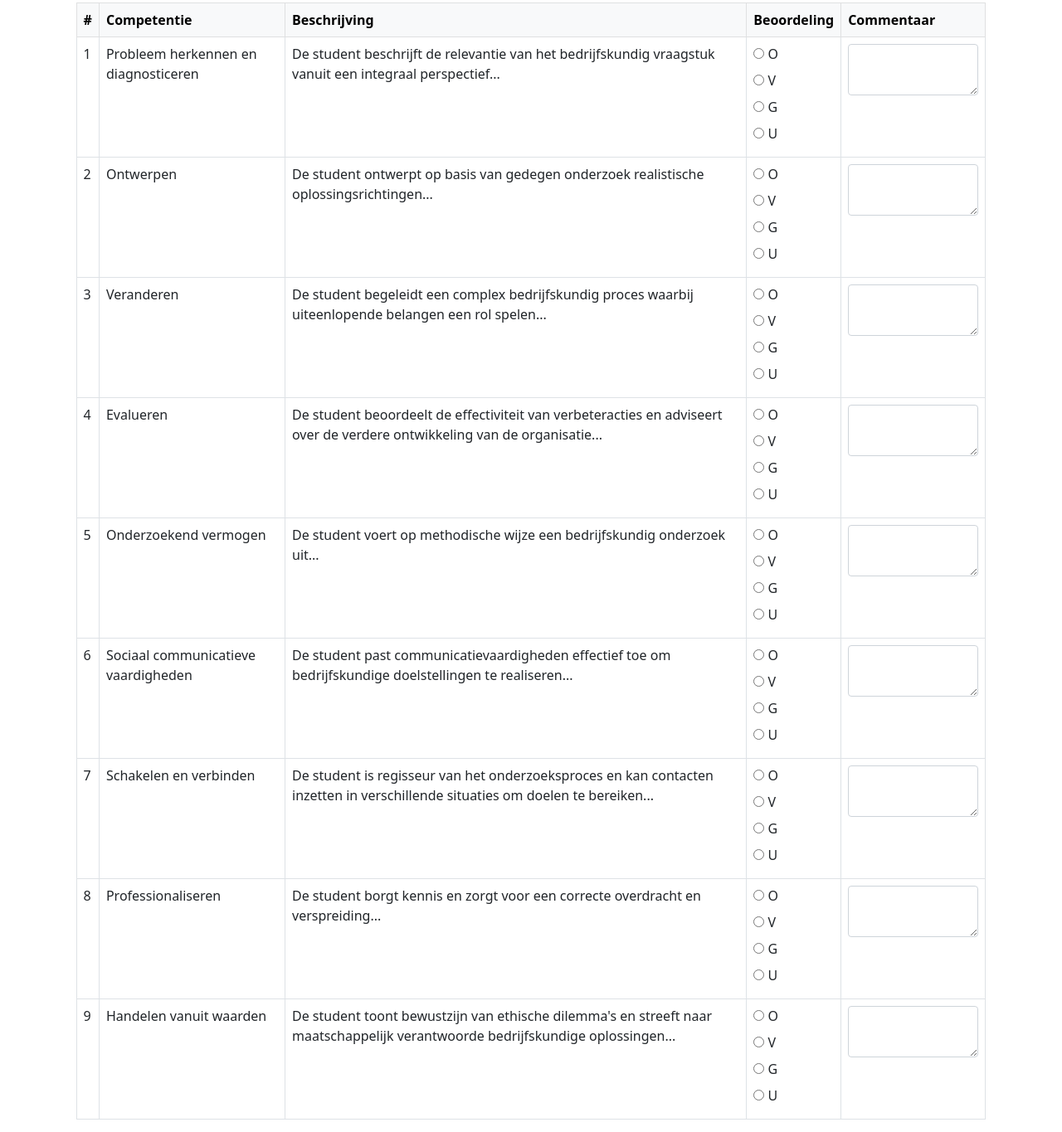
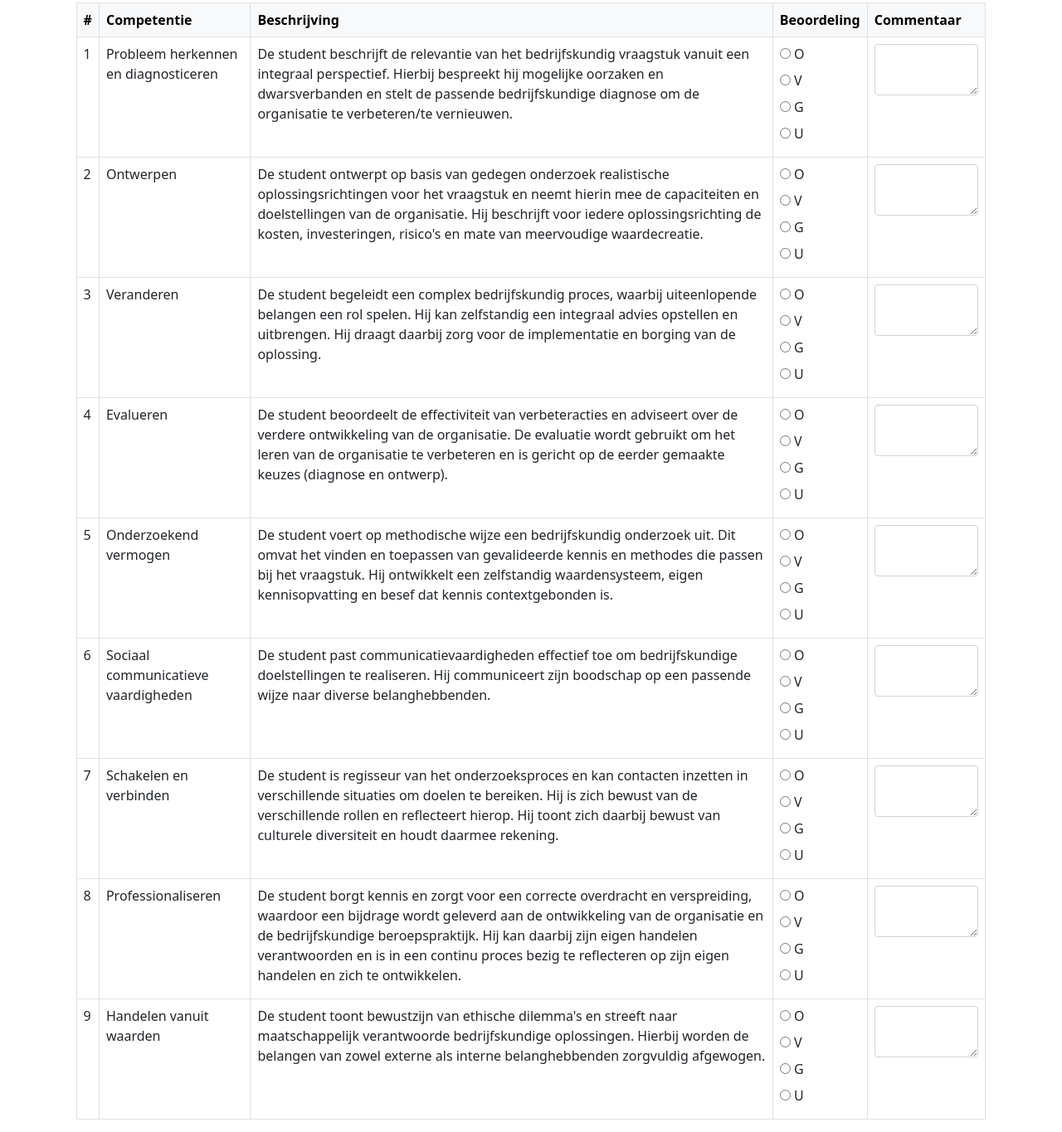
Before and after one commit to hanbedrijfskunde/beoordelingformulieren, a plain HTML site: page index.html in a window 1280 px wide. Shown: the part 375-1740 px from the top of the page at 83% size. Drawn offline with nearby package versions, Linux system fonts and the light colour scheme.

Commit message:
Added full criteria text

```diff
--- a/index.html
+++ b/index.html
@@ -51,7 +51,7 @@
                     <tr>
                         <td>1</td>
                         <td>Probleem herkennen en diagnosticeren</td>
-                        <td>De student beschrijft de relevantie van het bedrijfskundig vraagstuk vanuit een integraal perspectief...</td>
+                        <td>De student beschrijft de relevantie van het bedrijfskundig vraagstuk vanuit een integraal perspectief. Hierbij bespreekt hij mogelijke oorzaken en dwarsverbanden en stelt de passende bedrijfskundige diagnose om de organisatie te verbeteren/te vernieuwen.</td>
                         <td>
                             <div class="radio-group">
                                 <div>
@@ -79,7 +79,7 @@
                     <tr>
                         <td>2</td>
                         <td>Ontwerpen</td>
-                        <td>De student ontwerpt op basis van gedegen onderzoek realistische oplossingsrichtingen...</td>
+                        <td>De student ontwerpt op basis van gedegen onderzoek realistische oplossingsrichtingen voor het vraagstuk en neemt hierin mee de capaciteiten en doelstellingen van de organisatie. Hij beschrijft voor iedere oplossingsrichting de kosten, investeringen, risico's en mate van meervoudige waardecreatie.</td>
                         <td>
                             <div class="radio-group">
                                 <div>
@@ -107,7 +107,7 @@
                     <tr>
                         <td>3</td>
                         <td>Veranderen</td>
-                        <td>De student begeleidt een complex bedrijfskundig proces waarbij uiteenlopende belangen een rol spelen...</td>
+                        <td>De student begeleidt een complex bedrijfskundig proces, waarbij uiteenlopende belangen een rol spelen. Hij kan zelfstandig een integraal advies opstellen en uitbrengen. Hij draagt daarbij zorg voor de implementatie en borging van de oplossing.</td>
                         <td>
                             <div class="radio-group">
                                 <div>
@@ -135,7 +135,7 @@
                     <tr>
                         <td>4</td>
                         <td>Evalueren</td>
-                        <td>De student beoordeelt de effectiviteit van verbeteracties en adviseert over de verdere ontwikkeling van de organisatie...</td>
+                        <td>De student beoordeelt de effectiviteit van verbeteracties en adviseert over de verdere ontwikkeling van de organisatie. De evaluatie wordt gebruikt om het leren van de organisatie te verbeteren en is gericht op de eerder gemaakte keuzes (diagnose en ontwerp).</td>
                         <td>
                             <div class="radio-group">
                                 <div>
@@ -163,7 +163,7 @@
                     <tr>
                         <td>5</td>
                         <td>Onderzoekend vermogen</td>
-                        <td>De student voert op methodische wijze een bedrijfskundig onderzoek uit...</td>
+                        <td>De student voert op methodische wijze een bedrijfskundig onderzoek uit. Dit omvat het vinden en toepassen van gevalideerde kennis en methodes die passen bij het vraagstuk. Hij ontwikkelt een zelfstandig waardensysteem, eigen kennisopvatting en besef dat kennis contextgebonden is.</td>
                         <td>
                             <div class="radio-group">
                                 <div>
@@ -191,7 +191,7 @@
                     <tr>
                         <td>6</td>
                         <td>Sociaal communicatieve vaardigheden</td>
-                        <td>De student past communicatievaardigheden effectief toe om bedrijfskundige doelstellingen te realiseren...</td>
+                        <td>De student past communicatievaardigheden effectief toe om bedrijfskundige doelstellingen te realiseren. Hij communiceert zijn boodschap op een passende wijze naar diverse belanghebbenden.</td>
                         <td>
                             <div class="radio-group">
                                 <div>
@@ -219,7 +219,7 @@
                     <tr>
                         <td>7</td>
                         <td>Schakelen en verbinden</td>
-                        <td>De student is regisseur van het onderzoeksproces en kan contacten inzetten in verschillende situaties om doelen te bereiken...</td>
+                        <td>De student is regisseur van het onderzoeksproces en kan contacten inzetten in verschillende situaties om doelen te bereiken. Hij is zich bewust van de verschillende rollen en reflecteert hierop. Hij toont zich daarbij bewust van culturele diversiteit en houdt daarmee rekening.</td>
                         <td>
                             <div class="radio-group">
                                 <div>
@@ -247,7 +247,7 @@
                     <tr>
                         <td>8</td>
                         <td>Professionaliseren</td>
-                        <td>De student borgt kennis en zorgt voor een correcte overdracht en verspreiding...</td>
+                        <td>De student borgt kennis en zorgt voor een correcte overdracht en verspreiding, waardoor een bijdrage wordt geleverd aan de ontwikkeling van de organisatie en de bedrijfskundige beroepspraktijk. Hij kan daarbij zijn eigen handelen verantwoorden en is in een continu proces bezig te reflecteren op zijn eigen handelen en zich te ontwikkelen.</td>
                         <td>
                             <div class="radio-group">
                                 <div>
@@ -275,7 +275,7 @@
                     <tr>
                         <td>9</td>
                         <td>Handelen vanuit waarden</td>
-                        <td>De student toont bewustzijn van ethische dilemma's en streeft naar maatschappelijk verantwoorde bedrijfskundige oplossingen...</td>
+                        <td>De student toont bewustzijn van ethische dilemma's en streeft naar maatschappelijk verantwoorde bedrijfskundige oplossingen. Hierbij worden de belangen van zowel externe als interne belanghebbenden zorgvuldig afgewogen.</td>
                         <td>
                             <div class="radio-group">
                                 <div>
```
